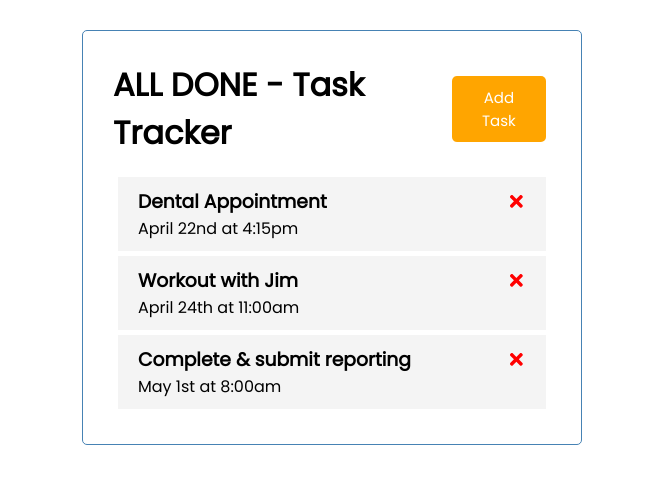
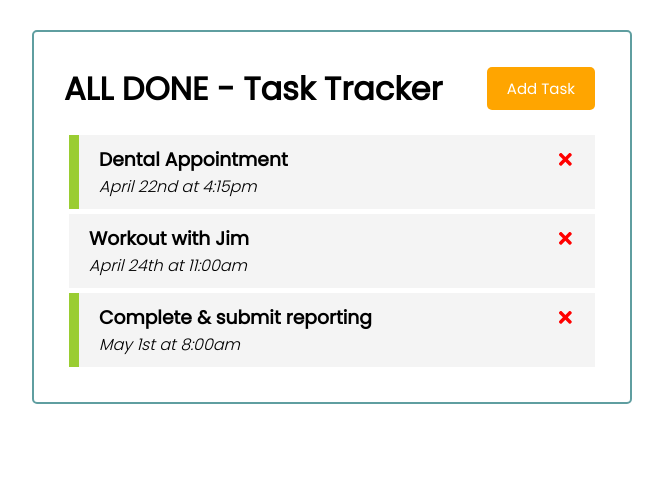
Before and after one commit to raphael-khan/All_Done, a React (Create React App) app in the folder react-task-tracker/: page / in a window 1280 px wide. Shown: the top 484 px of the page, without its empty margins (308-971 px from the left). Built offline with nearby package versions, Linux system fonts and the light colour scheme.

Commit message:
created the toggle reminder prop

```diff
--- a/react-task-tracker/src/App.js
+++ b/react-task-tracker/src/App.js
@@ -2,6 +2,7 @@ import React from 'react'
 import Header from './components/Header'
 import Tasks from './components/Tasks'
 import { useState } from 'react'
+
 
 const App = () => {
   const [tasks, setTasks] = useState([
@@ -24,13 +25,34 @@ const App = () => {
         reminder: true,
     }
 ])
+  // Delete task
+  const deleteTask = (id) => {
+    setTasks(tasks.filter((task) => task.id !== id))
+  }
+  // Toggle Reminder
+
+  const toggleReminder = (id) => {
+    setTasks(
+      tasks.map((task) =>
+        task.id === id ? { ...task, reminder:
+        !task.reminder } : task
+        )
+      )
+  }
+
   return (
     <div className='container'>
       <Header />
-      <Tasks tasks={tasks} />
+      {tasks.length > 0 ? (
+        <Tasks tasks={tasks} onDelete={deleteTask} onToggle={toggleReminder}/>
+      ) : (
+        <p className='task'>Great Work. You're ALL DONE !'</p>
+      )
+      }
     </div>
   )
 }
+
 
 export default App
 
--- a/react-task-tracker/src/components/Task.js
+++ b/react-task-tracker/src/components/Task.js
@@ -1,9 +1,9 @@
 import { FaTimes } from 'react-icons/fa'
 
-const Task = ({ task}) => {
+const Task = ({ task, onDelete, onToggle }) => {
     return (
-        <div className="task">
-            <h3>{task.text} <FaTimes style={{ color:'red' }}/> </h3>
+        <div className={`task ${task.reminder ? 'reminder': ''}`} onDoubleClick={ () => onToggle(task.id)}>
+            <h3>{task.text} <FaTimes style={{ color:'red'}} onClick={() => onDelete(task.id)}/> </h3>
             <p>{task.day}</p>
         </div>
     )
--- a/react-task-tracker/src/components/Tasks.js
+++ b/react-task-tracker/src/components/Tasks.js
@@ -1,10 +1,10 @@
 import Task from './Task'
 
-const Tasks = ({tasks}) => {
+const Tasks = ({tasks, onDelete}) => {
     return (
         <>
             {tasks.map( (task) => (
-                <Task key={task.id} task={task} />
+                <Task key={task.id} task={task} onDelete={onDelete} />
             ))}
         </>
     )
--- a/react-task-tracker/src/index.css
+++ b/react-task-tracker/src/index.css
@@ -11,11 +11,11 @@ body {
 }
 
 .container {
-  max-width: 500px;
+  max-width: 600px;
   margin: 30px auto;
   overflow: auto;
   min-height: 300px;
-  border: 1px solid steelblue;
+  border: 2px solid cadetblue;
   padding: 30px;
   border-radius: 5px;
 }
@@ -62,7 +62,7 @@ body {
 }
 
 .task.reminder {
-  border-left: 5px solid green;
+  border-left: 10px solid yellowgreen;
 }
 
 .task h3 {
@@ -110,3 +110,7 @@ footer {
   margin-top: 30px;
   text-align: center;
 }
+p {
+  font-style: italic;
+  font-weight: lighter;
+}
```
